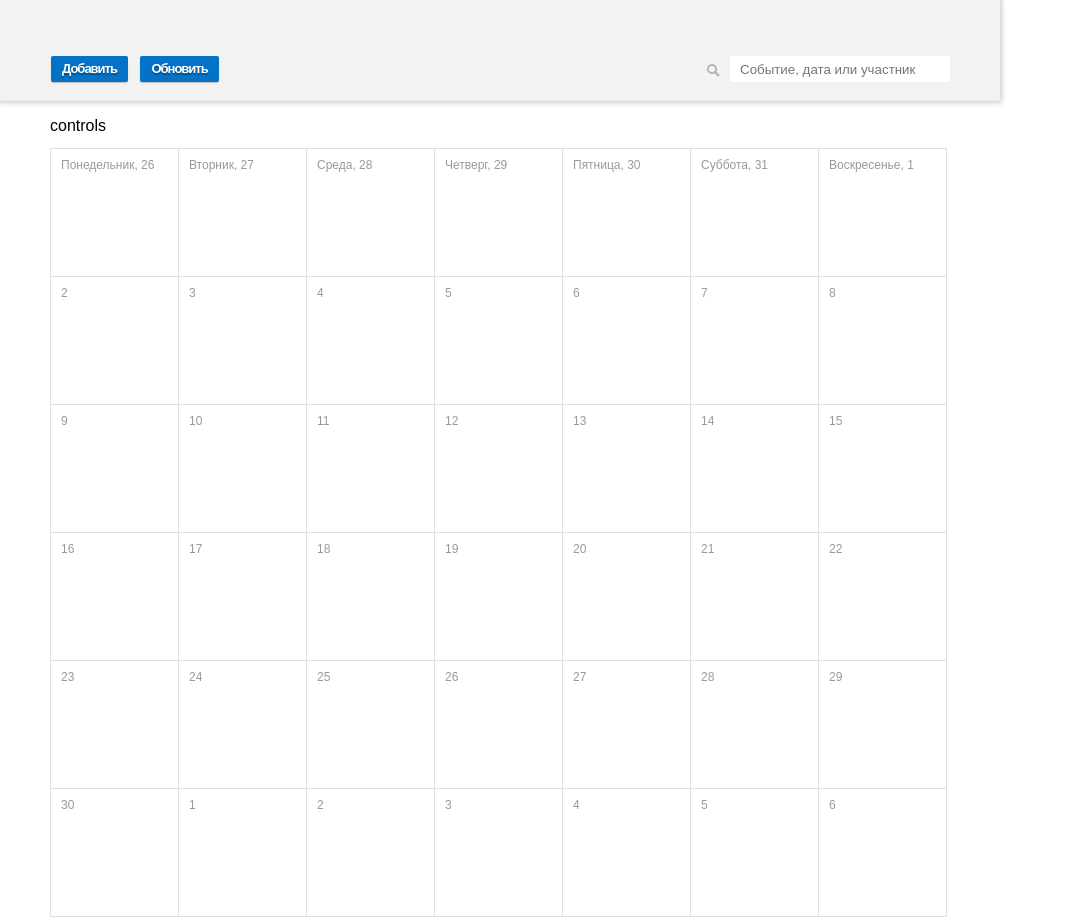
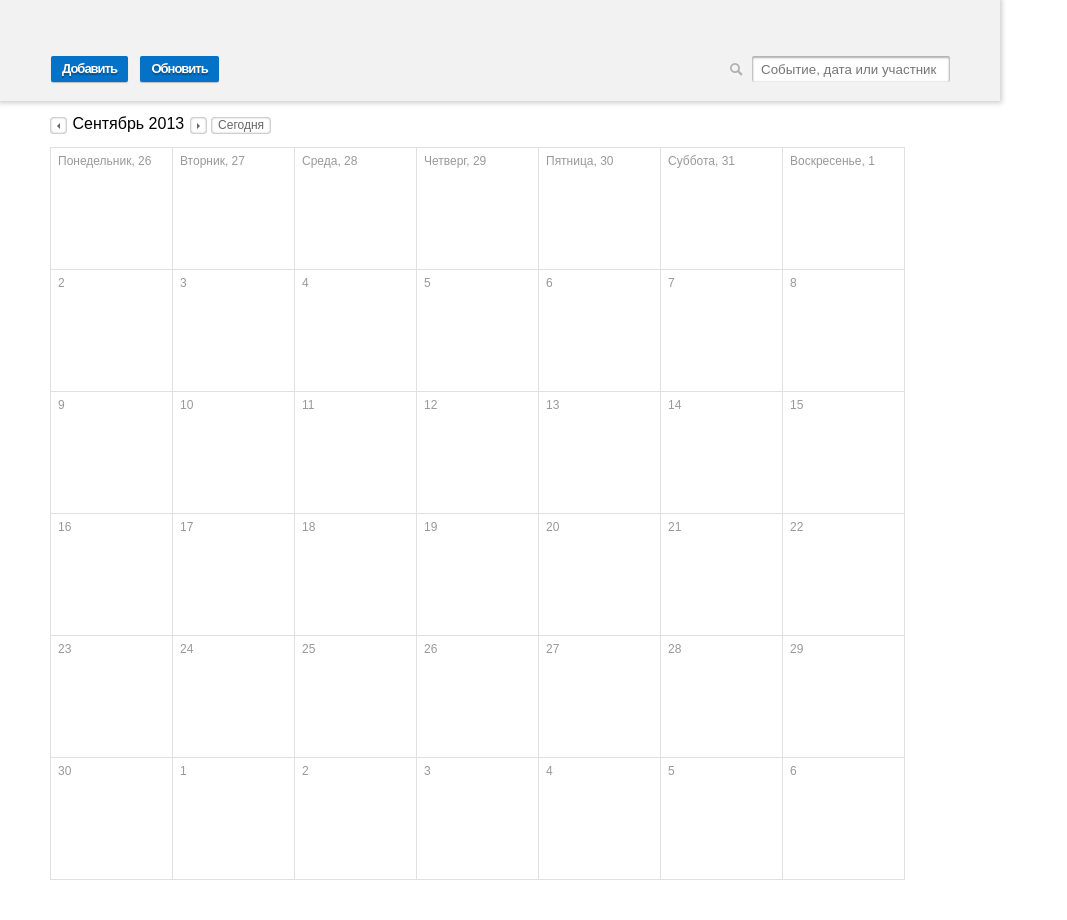
Before and after one commit to iliaaw/hh-school, a plain HTML site: page index.html in a window 1280 px wide. Shown: the whole page, without its empty margins (0-1067 px from the left). Drawn offline with nearby package versions, Linux system fonts and the light colour scheme.

Commit message:
Interface improvements

```diff
--- a/css/app.css
+++ b/css/app.css
@@ -44,20 +44,20 @@ input[type=button] {
 
 .search {
     float: right;
-    background: url(../images/search.png) 0px 8px no-repeat;
-    padding-left: 23px;
+    background: url(../images/search.png) 0px 7px no-repeat;
+    padding-left: 22px;
 }
 
 .searchbox {
-    width: 200px;
+    width: 180px;
     height: 26px;
-    padding: 0px;
     margin: 0px;
     outline: none;
     border: none;
     border-radius: 2px;
-    padding: 0px 10px;
+    padding: 0px 9px;
     color: #d1d1d1;
+    box-shadow: #b0b0b0 0px 1px 2px 1px inset;
 }
 
 .content {
@@ -65,8 +65,43 @@ input[type=button] {
 }
 
 .date-controls {
+    margin: 15px 0px 13px;
+}
+
+.button-left,
+.button-right,
+.button-today {
+    font-size: 12px;
+    color: #666;
+    box-shadow: #bfbfbf 0px 0px 2px 1px inset;
+    outline: none;
+    border: none;
+    background: none;
+    border-radius: 4px;
+    cursor: pointer;
     height: 17px;
-    margin: 17px 0px 13px;
+    padding: 0px 7px;
+    margin: 0px;
+}
+
+.triangle {
+    width: 0;
+    height: 0;
+    border-top: 3px solid transparent;
+    border-bottom: 3px solid transparent;
+    display: inline-block;
+}
+
+.triangle-left {
+    border-right: 3px solid #666;
+}
+
+.triangle-right {
+    border-left: 3px solid #666;
+}
+
+.current-month {
+    padding: 0px 1px;
 }
 
 .calendar {
@@ -79,11 +114,12 @@ input[type=button] {
     width: 107px;
     height: 107px;
     border: 1px solid #e0e0e0;
-    padding: 10px;
+    padding: 7px;
 }
 
-.calendar td.today {
+.calendar td.current {
     background: #f2f2f2;
+    font-weight: bold;
 }
 
 .calendar td.reminder {
--- a/index.html
+++ b/index.html
@@ -24,7 +24,10 @@
 
     <div class="content">
       <div class="date-controls">
-        controls
+        <button class="button-left"><div class="triangle triangle-left"></div></button>
+        <span class="current-month"></span>
+        <button class="button-right"><div class="triangle triangle-right"></div></button>
+        <button class="button-today">Сегодня</button>
       </div>
 
       <table class="calendar">
--- a/js/app.js
+++ b/js/app.js
@@ -1,13 +1,18 @@
 function getDayOfWeek(date) {
-    var dayName = ['Воскресенье', 'Понедельник', 'Вторник', 'Среда', 'Четверг', 'Пятница', 'Суббота']
-    return dayName[date.getDay()]
+    var dayNames = ['Воскресенье', 'Понедельник', 'Вторник', 'Среда', 'Четверг', 'Пятница', 'Суббота']
+    return dayNames[date.getDay()]
+}
+
+function getNameOfMonth(date) {
+    var monthNames = ['Январь', 'Февраль', 'Март', 'Апрель', 'Май', 'Июнь', 'Июль', 'Август', 'Сентябрь', 'Октябрь', 'Ноябрь', 'Декабрь']
+    return monthNames[date.getMonth()]
 }
 
 function myGetDay(date) {
     return date.getDay() == 0 ? 6 : date.getDay() - 1
 }
 
-function buildCell(date, firstRow) {
+function renderTableCell(date, firstRow) {
     var cellText = date.getDate()
     if (firstRow) {
         cellText = getDayOfWeek(date) + ', ' +cellText
@@ -15,26 +20,27 @@ function buildCell(date, firstRow) {
     return $('<td></td>').html(cellText)
 }
 
-function renderMonth(date) {
+function renderCalendar(date) {
     var firstDayOfMonth = new Date(date.getFullYear(), date.getMonth(), 1)
     var dayOfWeek = myGetDay(firstDayOfMonth)
     var currentDate = new Date(firstDayOfMonth)
     currentDate.setDate(currentDate.getDate() - dayOfWeek)
 
-    var tableRow = null;
-    var firstRow = true;
+    var tableRow = null
+    var firstRow = true
     var calendar = $('.calendar')
+    calendar.empty()
     while (true) {
         if (tableRow == null) {
             tableRow = $('<tr></tr>')
         }
-        tableRow.append(buildCell(currentDate, firstRow))
+        tableRow.append(renderTableCell(currentDate, firstRow))
         if (tableRow.children('td').length == 7) {
             calendar.append(tableRow)
             tableRow = null
             firstRow = false
             if (currentDate.getMonth() != date.getMonth()) {
-                break;
+                break
             }
         }
         currentDate.setDate(currentDate.getDate() + 1)
@@ -44,8 +50,43 @@ function renderMonth(date) {
     }
 }
 
+function renderCurrentMonth(date) {
+    $('.current-month').html([getNameOfMonth(date), date.getFullYear()].join(' '))
+}
+
+function bindTableHandlers() {
+    $('td').click(function(event) {
+        $('td').removeClass('current')
+        $(this).addClass('current')
+    })
+}
+
+function bindButtonHandlers() {
+    $('.button-left').click(function(event) {
+        _globalDate.setMonth(_globalDate.getMonth() - 1)
+        renderPage(_globalDate)
+    })
+
+    $('.button-right').click(function(event) {
+        _globalDate.setMonth(_globalDate.getMonth() + 1)
+        renderPage(_globalDate)
+    })
+
+
+    $('.button-today').click(function(event) {
+        _globalDate = new Date()
+        renderPage(_globalDate)
+    })
+}
+
+function renderPage(date) {
+    renderCalendar(date)
+    renderCurrentMonth(date)
+    bindTableHandlers()
+}
+
 $(document).ready(function() {
-    today = new Date()
-    today.setMonth(8)
-    renderMonth(today)
+    bindButtonHandlers()
+    _globalDate = new Date()
+    renderPage(_globalDate)
 })
```
